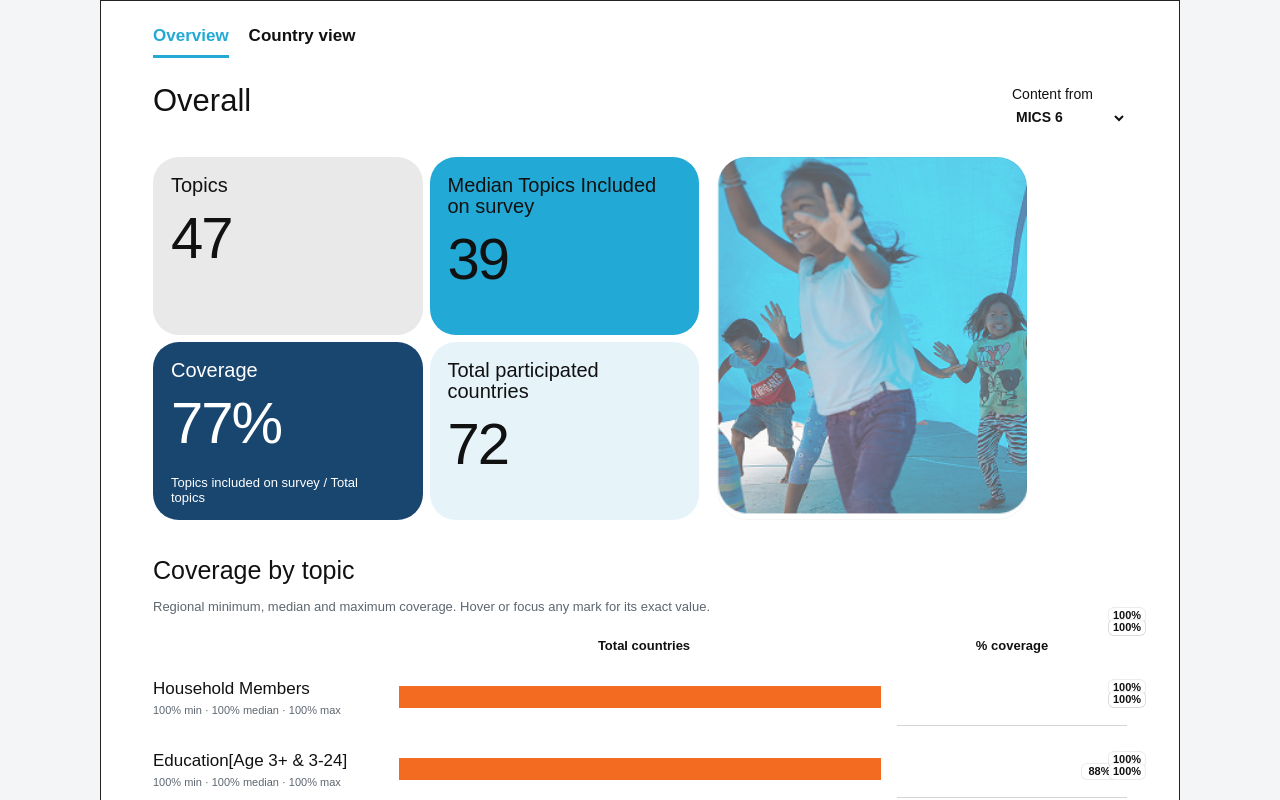
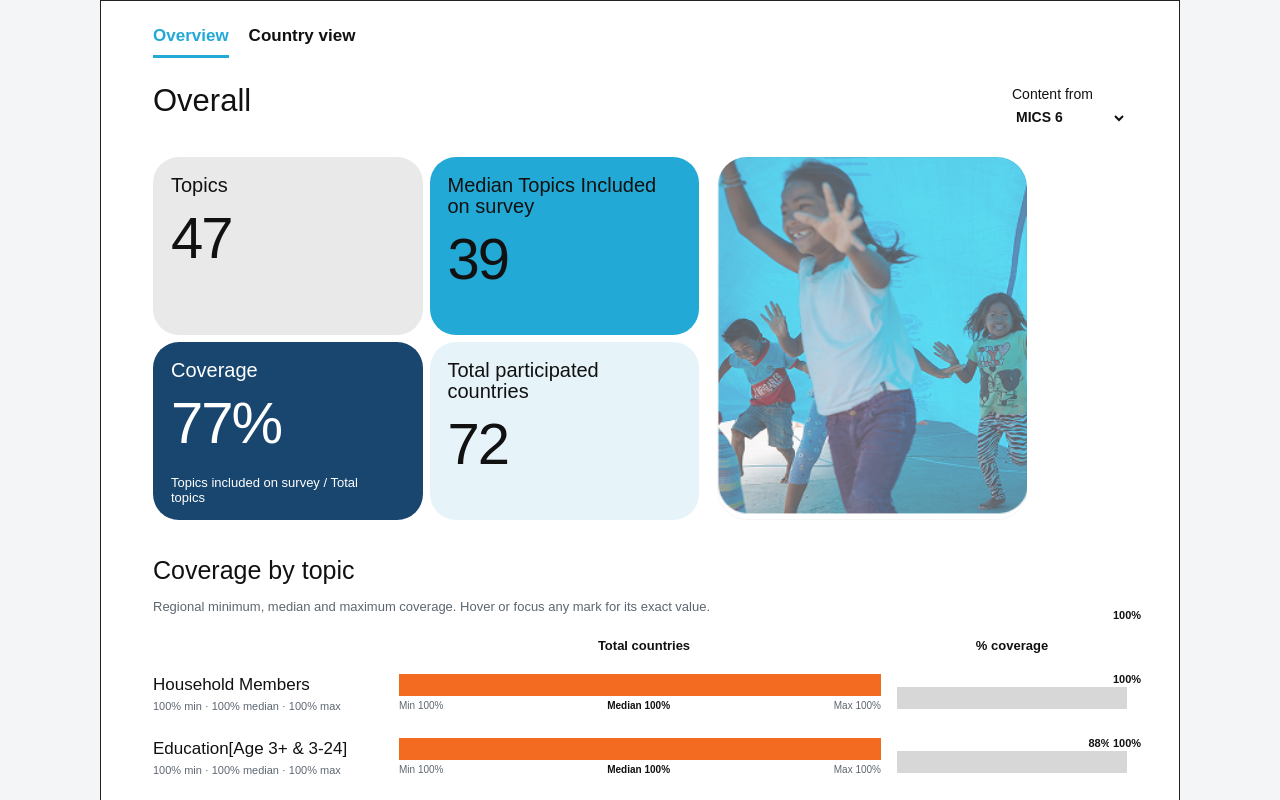
Before and after one commit to cmajorros/MICS-Survey-Topics-Dashboard, a Next.js app: page / in a window 1280 px wide. Shown: the top 800 px of the page. Built offline with nearby package versions, Linux system fonts and the light colour scheme.

Commit message:
Match precision marker chart treatment

```diff
--- a/app/MicsDashboard.tsx
+++ b/app/MicsDashboard.tsx
@@ -176,10 +176,15 @@ function OverviewView({ rows, round, setRound }: { rows: MicsRow[]; round: strin
             <div className="coverage-row" key={item.question}>
               <span className="row-label">{item.question.replace("List of ", "")}<small>{item.min}% min · {item.median}% median · {item.max}% max</small></span>
               <DataTooltip block text={`${item.question}: minimum ${item.min}%, median ${item.median}%, maximum ${item.max}% regional coverage`}>
-                <div className="range-bar">
-                  <i className="range-min" style={{ width: `${item.min}%` }} />
-                  <i className="range-mid" style={{ left: `${item.min}%`, width: `${Math.max(0, item.median - item.min)}%` }} />
-                  <i className="range-max" style={{ left: `${item.median}%`, width: `${Math.max(0, item.max - item.median)}%` }} />
+                <div className="total-bar-group">
+                  <div className="range-bar">
+                    <i className="range-min" style={{ width: `${item.min}%` }} />
+                    <i className="range-mid" style={{ left: `${item.min}%`, width: `${Math.max(0, item.median - item.min)}%` }} />
+                    <i className="range-max" style={{ left: `${item.median}%`, width: `${Math.max(0, item.max - item.median)}%` }} />
+                  </div>
+                  <div className="total-bar-labels">
+                    <span>Min {item.min}%</span><span>Median {item.median}%</span><span>Max {item.max}%</span>
+                  </div>
                 </div>
               </DataTooltip>
               <div className="dot-range marker-range">
--- a/app/globals.css
+++ b/app/globals.css
@@ -162,6 +162,9 @@ button, select, [tabindex] { outline-color: var(--cyan); }
 .range-min { left: 0; background: var(--orange); }
 .range-mid { background: var(--gray); }
 .range-max { background: var(--cyan); }
+.total-bar-group { display: grid; gap: 5px; }
+.total-bar-labels { display: flex; justify-content: space-between; gap: 8px; color: var(--muted); font-size: 10px; line-height: 1; }
+.total-bar-labels span:nth-child(2) { color: #111; font-weight: 700; }
 .single-bar i, .bar-track i { display: block; height: 100%; background: var(--cyan); }
 .dot-range { position: relative; height: 24px; border-bottom: 1px solid var(--line); }
 .dot {
@@ -175,19 +178,30 @@ button, select, [tabindex] { outline-color: var(--cyan); }
 .dot-blue { background: var(--cyan); }
 .dot-gray { background: var(--gray); }
 .dot-orange { background: var(--orange); }
-.marker-range { height: 58px; }
+.marker-range { height: 50px; border-bottom: 0; }
+.marker-range::after {
+  content: "";
+  position: absolute;
+  z-index: 0;
+  left: 0;
+  right: 0;
+  bottom: 9px;
+  height: 22px;
+  background: #d7d7d7;
+}
 .coverage-marker {
   position: absolute;
-  bottom: -1px;
-  width: 3px;
-  height: 30px;
-  border-radius: 2px 2px 0 0;
+  z-index: 2;
+  bottom: 0;
+  width: 4px;
+  height: 42px;
+  border-radius: 2px;
   transform: translateX(-50%);
 }
 .coverage-marker span {
   position: absolute;
   left: 50%;
-  bottom: 34px;
+  bottom: 45px;
   min-width: 34px;
   padding: 2px 4px;
   border-radius: 5px;
@@ -199,11 +213,10 @@ button, select, [tabindex] { outline-color: var(--cyan); }
   line-height: 1;
   text-align: center;
   transform: translateX(-50%);
-  box-shadow: 0 0 0 1px rgba(17, 17, 17, .08);
+  box-shadow: none;
 }
-.coverage-marker.marker-gray span { bottom: 46px; }
 .marker-blue { background: var(--cyan); }
-.marker-gray { background: #aeb5ba; }
+.marker-gray { background: #111; }
 .marker-orange { background: var(--orange); }
 .line-marker-key { display: inline-block; width: 3px; height: 18px; border-radius: 2px; }
 .legend { display: flex; justify-content: center; gap: 40px; margin-top: 22px; font-size: 12px; }
```
